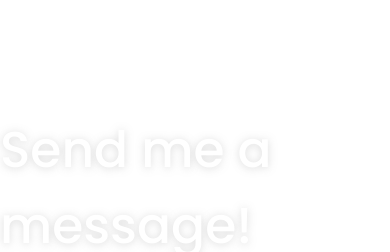
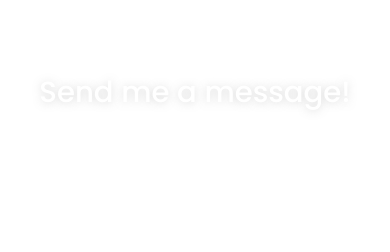
Before and after one commit to LukeF-stack/personal-portfolio-spa, a website: page src/index.html in a window 390 px wide. Shown: the part 1745-1997 px from the top of the page. Drawn offline with nearby package versions, Linux system fonts and the light colour scheme; a script that the page names is missing.

```diff
--- a/src/styles.css
+++ b/src/styles.css
@@ -490,8 +490,11 @@
 
 .hero-container {
   grid-template-columns: 1fr;
-  grid-template-rows: 80px calc(100vh - 80px) 100vh calc(100vh - 80px);
+  /* grid-template-rows: 80px calc(100vh - 80px) 100vh calc(100vh - 80px); */
+  grid-template-rows: 80px calc(100vh - 80px) auto calc(100vh - 80px);
   display: grid;
+  grid-row-start: 1;
+  grid-row-end: 5;
 }
 
 .hero-title {
@@ -658,16 +661,18 @@
   width: fit-content;
   position: absolute;
   z-index: 30;
-  margin: 20vh auto;
+  margin: 15vh auto;
   display: block;
   top: 0;
   /* bottom: 0; */
   left: 0;
   height: fit-content;
   right: 0;
-  font-size: calc(24px + 2 * ((100vw) / 680));
   color: white;
   font-weight: 600;
+}
+.contact-title h1 {
+  font-size: calc(24px + 9 * ((100vw) / 680));
 }
 
 /* book entry */
```
